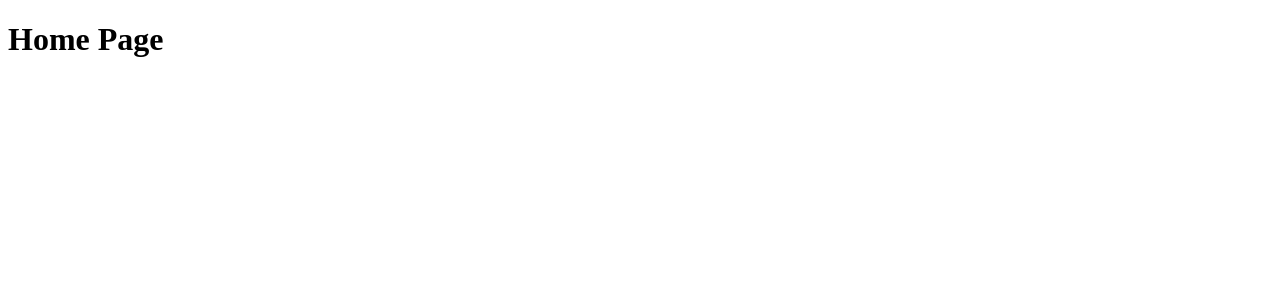
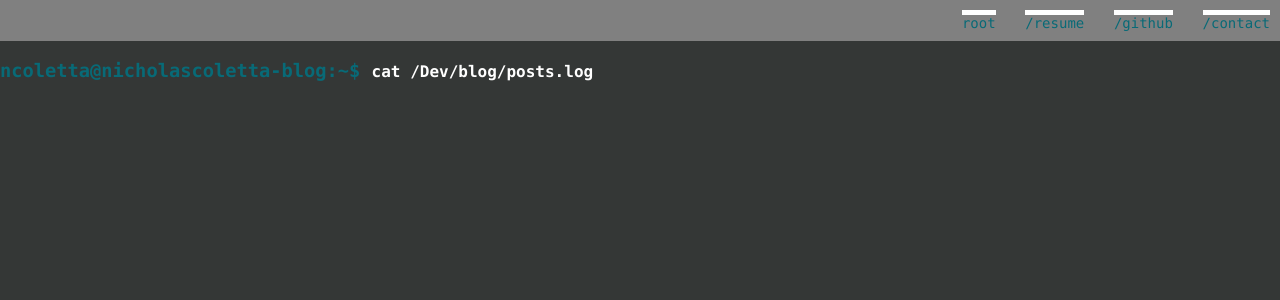
Before and after one commit to statusquonjc46/projects_scripts_tools, a Flask app: page / in a window 1280 px wide. Shown: the top 300 px of the page. Run offline with Flask 2, Linux system fonts and the light colour scheme.

Commit message:
huge website progress?

```diff
--- a/flask/web_app/blog/flaskblog/src/FlaskBlog.py
+++ b/flask/web_app/blog/flaskblog/src/FlaskBlog.py
@@ -1,5 +1,20 @@
-from flask import Flask, render_template
-app = Flask(__name__, template_folder="../templates")
+from flask import Flask, render_template, url_for
+from flask_sqlalchemy import SQLAlchemy
+from datetime import datetime
+
+app = Flask(__name__, template_folder="../templates", static_folder="../static")
+app.config['SQLALCHEMY_DATABASE_URI'] = 'sqlite:///test.db'
+db = SQLAlchemy(app)
+
+class ToDo(db.Model):
+    id = db.Column(db.Integer, primary_key=True)
+    content = db.Column(db.String(200), nullable = False)
+    date_created = db.Column(db.DateTime, default = datetime.utcnow)
+
+    def __repr__(self):
+        return '<Task %r>' % self.id
+
+
 
 @app.route("/")
 @app.route("/home")
--- /dev/null
+++ b/flask/web_app/blog/flaskblog/static/css/main.css
@@ -0,0 +1,68 @@
+body {
+    margin: 0;
+    font-family: Monaco;
+    background-color: rgba(52, 55, 54, 1);
+    color: rgba(8, 106, 119, 1)
+}
+
+.cat-command {
+    font-family: Monaco;
+    color: white;
+    text-align: right;
+    font-size: 16px;
+}
+
+header {
+    background-color: grey;
+}
+
+header::after {
+    content: '';
+    display: table;
+    clear: both;
+}
+
+.logo {
+    float: left;
+    padding: 10px 0;
+}
+
+ nav {
+    float: right;
+}
+
+nav ul {
+    margin: 0;
+    padding: 0;
+    list-style: none;
+}
+
+nav li {
+    display: inline-block;
+    margin-left: 30px;
+    color:  rgba(8, 106, 119, 1);
+    font-size: 14px;
+    margin: 10px;
+    padding-top: 5px;
+    position: relative;
+}
+
+nav a {
+    color:  rgba(8, 106, 119, 1);
+    text-decoration: none;
+    text-transform: lowercase;
+}
+
+nav a:hover {
+    color: white;
+}
+
+nav a::before {
+    content: '';
+    display: block;
+    height: 5px;
+    width: 100%;
+    background-color: white;
+    top: 0;
+    position: absolute;
+}
--- /dev/null
+++ b/flask/web_app/blog/flaskblog/templates/base.html
@@ -0,0 +1,31 @@
+<!DOCTYPE html>
+    <head>
+        <meta charset="UTF-8"/>
+        <meta name="viewport" content="width=device-width, initial-scale=1.0"/>
+        <meta http-equiv="X-UA-Compatible" content="ie=edge"/>
+        <meta http-equiv="refresh" content="30">
+        <meta name="author" content="Nicholas Coletta"/>
+        <meta name="description" content="Personal Webpage, Resume, ">
+        <link rel="stylesheet" href="{{ url_for('static', filename='css/main.css') }}" type="text/css">
+        <title>
+            N. Coletta, IT Specialist
+        </title>
+        {% block head %} {% endblock %}
+    </head>
+    <header>
+        <img class="logo" src="">
+        <div class="navbar">
+            <nav>
+                <ul>
+                    <li><a href="#">Root</a></li>
+                    <li><a href="#">/Resume</a></li>
+                    <li><a href="#">/Github</a></li>
+                    <li><a href="#">/Contact</a></li>
+                </ul>
+            </nav>
+        </div>
+    </header>
+    <body>
+        {% block body %} {% endblock %}
+    </body>
+</html>
--- a/flask/web_app/blog/flaskblog/templates/home.html
+++ b/flask/web_app/blog/flaskblog/templates/home.html
@@ -1,8 +1,10 @@
-<!doctype html>
-<head>
-    <title></title>
-</head>
-<body>
-    <h1>Home Page</h1>
-</body>
-</html>
+{% extends 'base.html' %}
+
+{% block head %}
+
+{% endblock %}
+
+{% block body %}
+<h3>ncoletta@nicholascoletta-blog:~$ <span class="cat-command">cat /Dev/blog/posts.log</span></h3>
+
+{% endblock %}
```
Also changed, not shown: flask/web_app/blog/flaskblog/html-freecodecamp/html/index.html (deleted, +0 -25 lines), flask/web_app/blog/flaskblog/html-freecodecamp/css/main.css (deleted), flask/web_app/blog/flaskblog/images/sharklogo.png (added), flask/web_app/blog/flaskblog/src/test.db (added), 5 other files.
